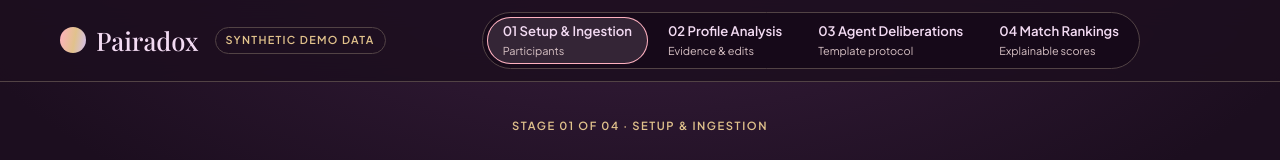
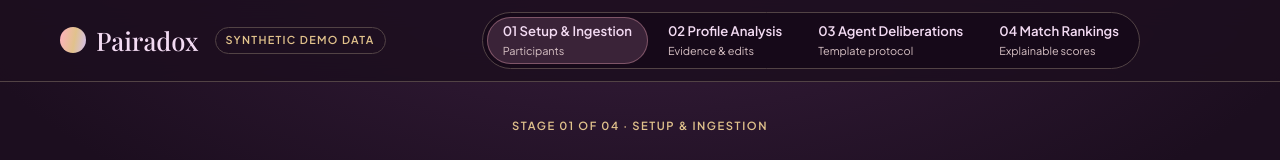
Before and after one commit to Eshablink/PAIRADOX, a website: page index.html in a window 1280 px wide. In both pictures the pointer is over the button 567 px from the left and 40 px from the top of the page. Shown: the top 160 px of the page. Drawn offline with nearby package versions, Linux system fonts and the light colour scheme; a web font is replaced by a local one.

Commit message:
Make accessible navigation stages visibly interactive

```diff
--- a/index.html
+++ b/index.html
@@ -114,7 +114,7 @@ table.mx th:first-child{text-align:left}
 .stepper button b{display:block;font-size:.82rem;font-weight:600;color:var(--ink)}
 .stepper button small{font-size:.68rem;color:var(--muted)}
 .stepper button[aria-current="step"]{background:var(--surface3);box-shadow:inset 0 0 0 1px var(--accent)}
-.stepper button:disabled{opacity:.4;cursor:not-allowed}
+.stepper button:disabled{opacity:.4;cursor:not-allowed}.stepper button:not(:disabled){cursor:pointer}.stepper button:not(:disabled):hover{background:var(--accent-soft);box-shadow:inset 0 0 0 1px rgba(255,177,192,.35)}
 @media (max-width:900px){.stepper{order:3;width:100%;overflow-x:auto}.stepper button small{display:none}}
 .prov{display:flex;flex-wrap:wrap;gap:8px;margin:0 0 18px}
 .prov span{font-size:.72rem;border:1px solid var(--line);border-radius:999px;padding:3px 10px;color:var(--muted);background:var(--bg2)}
```
